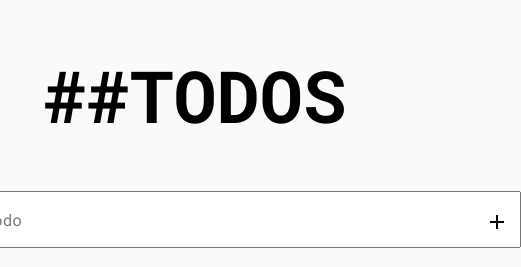
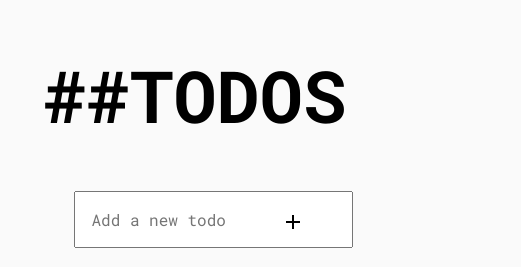
Before and after one commit to bestedicte/todolist, a plain HTML site: page index.html in a window 390 px wide. Shown: the whole page, 521 px wide, since content can reach past the window. Drawn offline with Linux system fonts and the light colour scheme.

Commit message:
added some compatibility

```diff
--- a/style.css
+++ b/style.css
@@ -1,7 +1,7 @@
 body {
 	margin: 0;
 	padding: 0;
-    background-color: #FAFAFA;
+	background-color: #fafafa;
 }
 
 .content {
@@ -60,3 +60,11 @@ li {
 li:not(.completed):hover {
 	text-decoration: underline;
 }
+
+@media only screen and (max-width: 700px) {
+	input {
+		width: 100%;
+		margin: auto;
+		display: block;
+	}
+}
```
Lines whose indentation alone changed are shown as unchanged.
